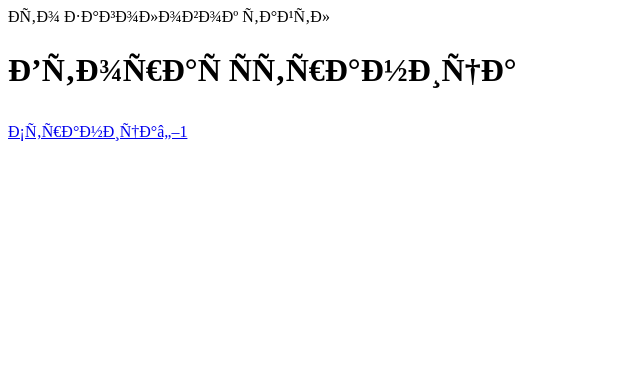
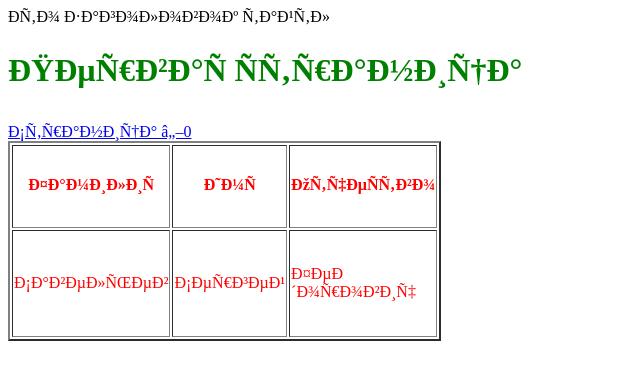
Before and after one commit to SFsavelev/welcomGitHub, a plain HTML site: page pageOne.html in a window 1280 px wide. Shown: the whole page, without its empty margins (0-640 px from the left). Drawn offline with Linux system fonts and the light colour scheme.

Commit message:
Продолжаем работу

```diff
--- a/myStyle.css
+++ b/myStyle.css
@@ -1,6 +1,14 @@
 h1 {
+	color:green;
+}
+h2 {
 	color:red;
 }
-p {
-	color: red;
+i {
+	color:orange;
 }
+table {
+	width: 200px;
+	height: 200px;
+    color: red;
+}
--- a/pageOne.html
+++ b/pageOne.html
@@ -3,10 +3,22 @@
 <head>
 <meta charset="uft-8"
 <title>Это заголовок тайтл</title>
+<link rel="stylesheet" href="myStyle.css"
 </head>
 <body>
-<h1>Вторая страница</h1>
-<a href="index.html">Страница№1</a>
+<h1>Первая страница</h1>
+<a href="index.html">Страница №0</a>
+<table border="2">
+<tr>
+<th>Фамилия</th>
+<th>Имя</th>
+<th>Отчество</th>
+</tr>
+<tr>
+<td>Савельев</td>
+<td>Сергей</td>
+<td>Федорович</td>
+</tr>
 
 </body>
 </html>
```
Also changed, not shown: index.html (+5 -4 lines), pageFour.html (+2 -2 lines), pageThree.html (+2 -2 lines), pageTwo.html (+5 -2 lines).
